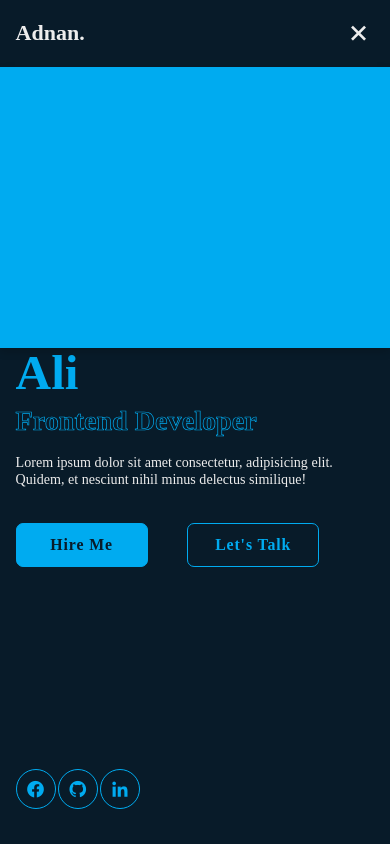
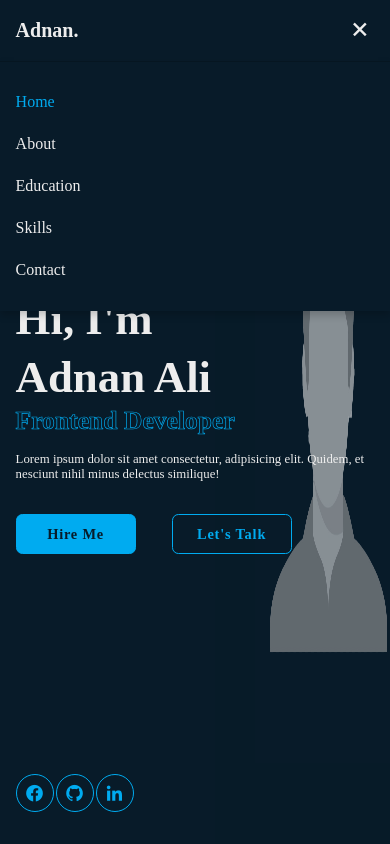
Before and after one commit to Adnanalim444/portfolio, a plain HTML site: page index.html in a window 390 px wide. Both pictures are taken after a click on the element 358 px from the left and 33 px from the top of the page. Shown: the top 844 px of the page. Drawn offline with nearby package versions, Linux system fonts and the light colour scheme.

Commit message:
set responsive

```diff
--- a/css/style.css
+++ b/css/style.css
@@ -68,6 +68,7 @@ transition: .3s;
 }
 
 #manu-icon{
+    display: none;
     font-size: 3.6rem;
     color: var(--text-color);
     cursor: pointer;
@@ -82,12 +83,13 @@ padding: 10rem 9% 2rem;
     display: flex;
     align-items: center;
     padding: 0 9%;
-    /* background: url()no-repeat;
+    background: url()no-repeat;
     background-size: cover;
-    background-position: center; */
+    background-position: center;
 }
 .home-content {
     max-width: 60rem;
+    z-index: 99;
 }
 
 .home-content h1{
@@ -96,9 +98,9 @@ font-weight: 700;
 line-height: 1.3;
 }
 
-/* .home-content h1 span{
+.home-content h1 span{
     color: var(--text-color);
-} */
+}
 
 .home-content .text-animate{
 position: relative;
@@ -220,7 +222,7 @@ width: 100%;
 
 }
 
-/* main image section
+/* main image section */
 .home-imgHover{
     position: absolute;
     top: 0;
@@ -230,11 +232,18 @@ width: 100%;
     background: transparent;
     transition: 3s;
 }
-home-imgHover:hover{
+.home-imgHover:hover{
     background: var(--bg-color);
-    opacity: .8;
-} */
+    opacity: .2;
+}
 
+.home-imgHover .img{
+    position: absolute;
+    top: 20%;
+    right: 0;
+    width: 70%;
+    height: 60%;
+}
 .about {
     display: flex;
     justify-content: center;
@@ -665,10 +674,10 @@ overflow: hidden;
     .navbar .active-nav{
         position: absolute;
         top: 0;
-        left: -100;
+        left: -100%;
         width: 100%;
         height: 100%;
-        background: #00abf0;
+        background: var(--bg-color);
         border-top: .1rem solid rgba(0, 0, 0, .2);
         z-index: -1;
         transition: .25s ease;
@@ -677,7 +686,7 @@ overflow: hidden;
 
     .navbar.active .active-nav{
         left: 0;
-        transition: .25s;
+        transition-delay: .25s;
     }
 
     .navbar a{
@@ -689,8 +698,39 @@ overflow: hidden;
         transition-delay: 0s ;
     }
 
-    .navbar .active a{
+    .navbar.active a{
         transform: translateX(0);
         transition-delay: .25s;
     }
+
+    .home-imgHover{
+        pointer-events: none;
+        background: var(--bg-color);
+        opacity: .6;
+    }
 }
+
+@media (max-width: 520px){
+    html{
+        font-size: 50%;
+    }
+
+    .home-content h1{
+        display: flex;
+        flex-direction: column;
+    }
+
+    .home-sci{
+        width: 160px;
+    }
+
+    .home-sci a{
+        width: 38px;
+        height: 38px;
+    }
+
+}
+
+@media (max-width: 462px){
+
+}
--- a/index.html
+++ b/index.html
@@ -19,6 +19,7 @@
             <a href="#education" >Education</a>
             <a href="#skills" >Skills</a>
             <a href="#contact" >Contact</a>
+            <span class="active-nav"></span>
         </nav>
     </header>
 
@@ -40,12 +41,14 @@
             <a href="" class="bx bxl-twitter"><i class='bx bxl-github'></i></a>
             <a href="" class="bx bxl-linkedin"><i class='bx bxl-linkedin' ></i></a>
         </div>
-        <div class="home-imgHover"></div>
+        <div class="home-imgHover">
+            <img src="./images/User-Profile-PNG.png" alt="" class="img">
+        </div>
     </section>
     <!-- about section -->
     <section class="about" id="about">
         <h2 class="heading">About <span>Me</span></h2>
-        <div class="about-img"><img src="" alt=""><span class="circle-spin"></span></div>
+        <div class="about-img"><img src="./images/User-Profile-PNG.png" alt=""><span class="circle-spin"></span></div>
         <div class="about-content">
             <h3>Frontend Developer!</h3>
             <p>Lorem ipsum dolor sit amet consectetur adipisicing elit. Natus, animi veniam! Rem voluptatibus repellat labore architecto aspernatur soluta earum tempora maxime fuga veritatis veniam, laborum optio reprehenderit sunt a alias deleniti beatae vel in quibusdam quaerat aperiam nostrum autem. Necessitatibus perspiciatis nemo hic deserunt culpa veritatis ea consectetur velit ut.</p>
@@ -238,7 +241,7 @@
         <p>Copyright &copy; 2024 By Adnan  | All Right Reserved</p>
     </div>
     <div class="footer-icontop">
-        <a href="">up</a>
+        <a href=""><i class='bx bxs-up-arrow-alt' ></i></a>
     </div>
 </footer>
 
--- a/js/script.js
+++ b/js/script.js
@@ -5,7 +5,7 @@ let navbar = document.querySelector('.navbar');
 menuIcon.onclick = () => {
     menuIcon.classList.toggle('bx-x');
     navbar.classList.toggle('active');
-}
+};
 
 
 
@@ -28,10 +28,13 @@ window.onscroll = () => {
                 links.classList.remove('active');
                 document.querySelector('header nav a[href*='  + id + '] ').classList.add('active');
             });
-        }
+        };
 
     });
     //sticky header
     let header = document.querySelector('header');
     header.classList.toggle('sticky', window.scrollY > 100);
-}
+
+    menuIcon.classList.remove('bx-x');
+    navbar.classList.remove('active');
+};
```
Also changed, not shown: images/User-Profile-PNG.png (added).
